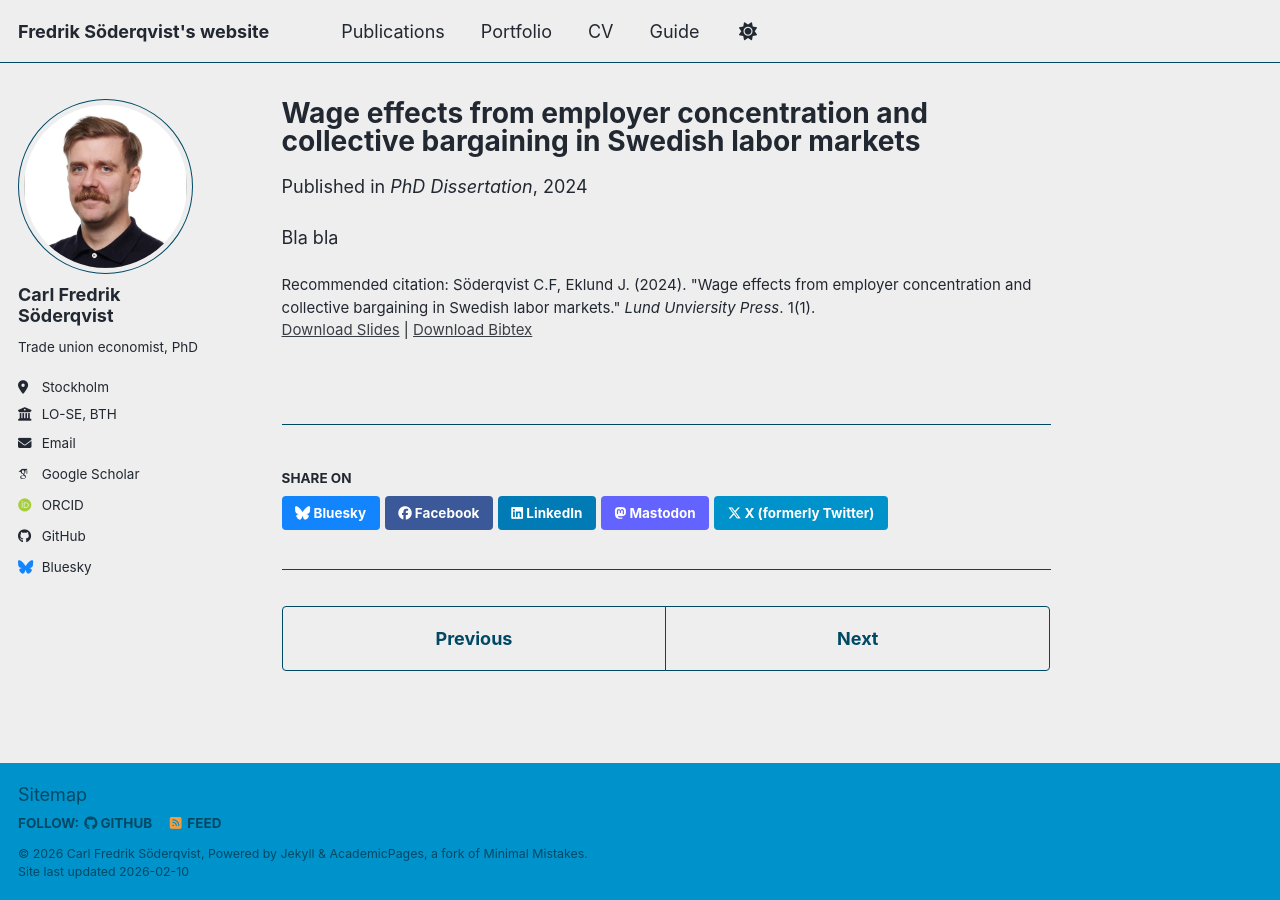
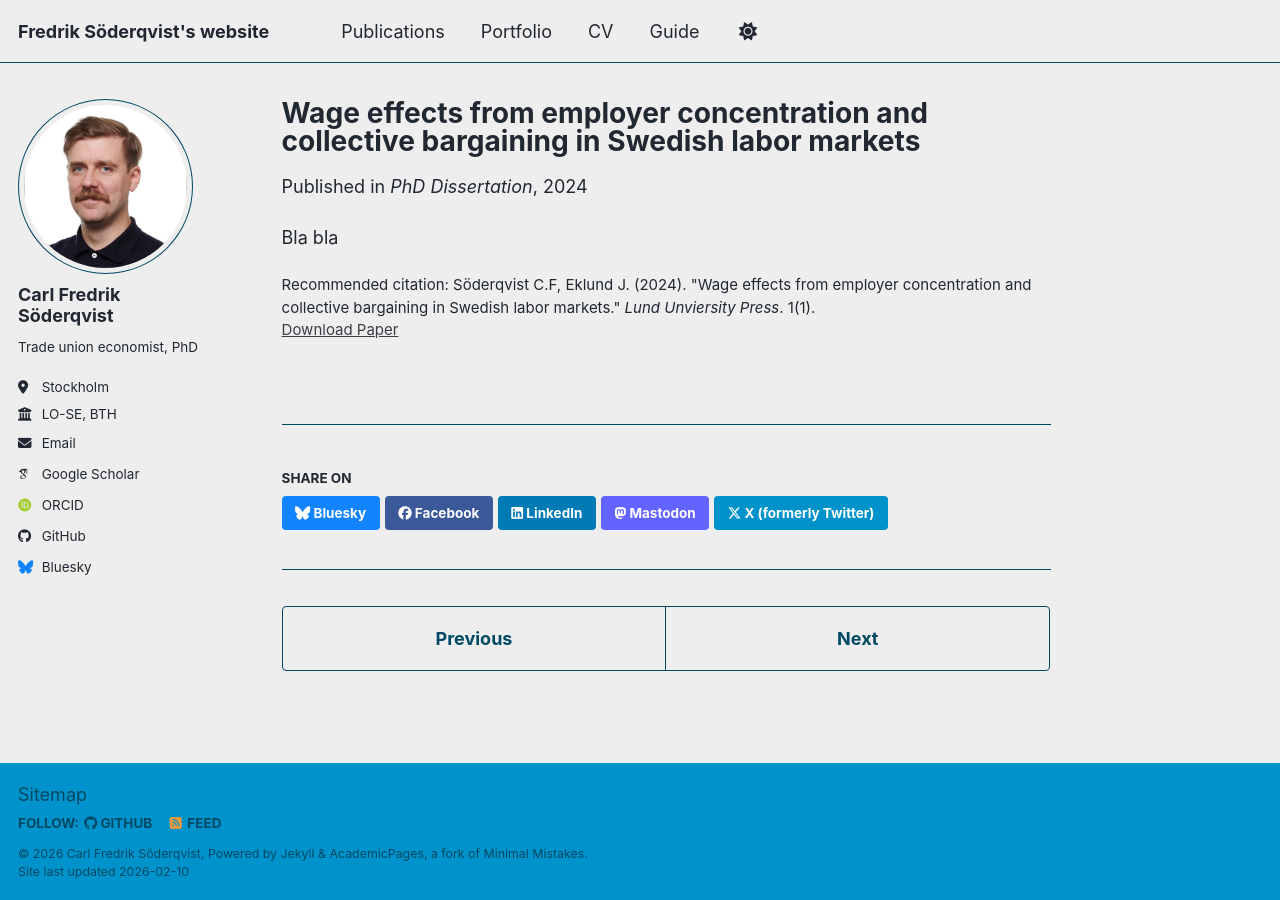
Before and after one commit to soedda/FSoderqvist_website, a Jekyll site: the page built from _publications/2009-10-01-paper-title-number-1.md, in a window 1280 px wide. Built offline with Jekyll 4.4.1, drawn with Linux system fonts in a browser that asks for light colours; some web fonts are replaced; a script bundle is joined from its source files by our own code; library files that are not in the unit come from our copies; some of the changed lines change nothing that is shown.

Commit message:
Update 2009-10-01-paper-title-number-1.md

```diff
--- a/_publications/2009-10-01-paper-title-number-1.md
+++ b/_publications/2009-10-01-paper-title-number-1.md
@@ -6,9 +6,9 @@ permalink: /publication/2024-06-12
 excerpt: 'Explores how wage bargaining is affected by employer concentration and labor market institutions in Sweden'
 date: 2024-06-12
 venue: 'PhD Dissertation'
-slidesurl: 'https://academicpages.github.io/files/slides1.pdf'
-#paperurl: 'https://academicpages.github.io/files/paper1.pdf'
-bibtexurl: 'https://academicpages.github.io/files/bibtex1.bib'
+# slidesurl: 'https://academicpages.github.io/files/slides1.pdf'
+paperurl: 'https://github.com/soedda/FSoderqvist_website/files/F_Soderqvist_Paper3.pdf'
+#bibtexurl: 'https://academicpages.github.io/files/bibtex1.bib'
 citation: 'Söderqvist C.F, Eklund J. (2024). &quot;Wage effects from employer concentration and collective bargaining in Swedish labor markets.&quot; <i>Lund Unviersity Press</i>. 1(1).'
 ---
 Bla bla
```
